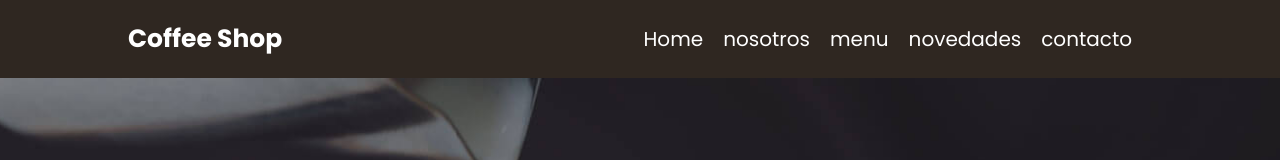
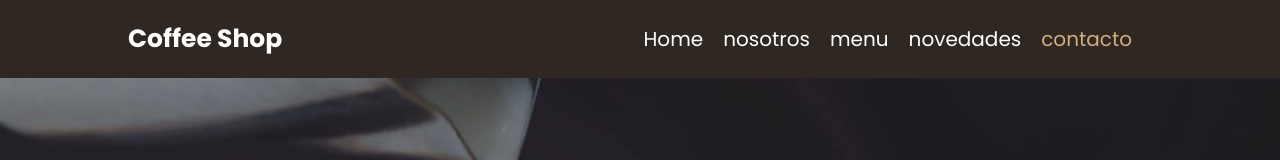
Before and after one commit to Emilio2207/frontend, a React (Create React App) app: page / in a window 1280 px wide. Shown: the top 160 px of the page. Built offline with nearby package versions, Linux system fonts and the light colour scheme.

Commit message:
Modulo4_Unidad2

```diff
--- a/src/styles/layout/Index.css
+++ b/src/styles/layout/Index.css
@@ -214,6 +214,10 @@ section{
     display: grid;
     grid-template-columns: repeat(auto-fit, minmax(30rem, 1fr));
     gap: 1.5rem;
+}
+
+.header .navbar a.active {
+    color: var(--primary-color);
 }
 
 .menu .box-container .box{
```
